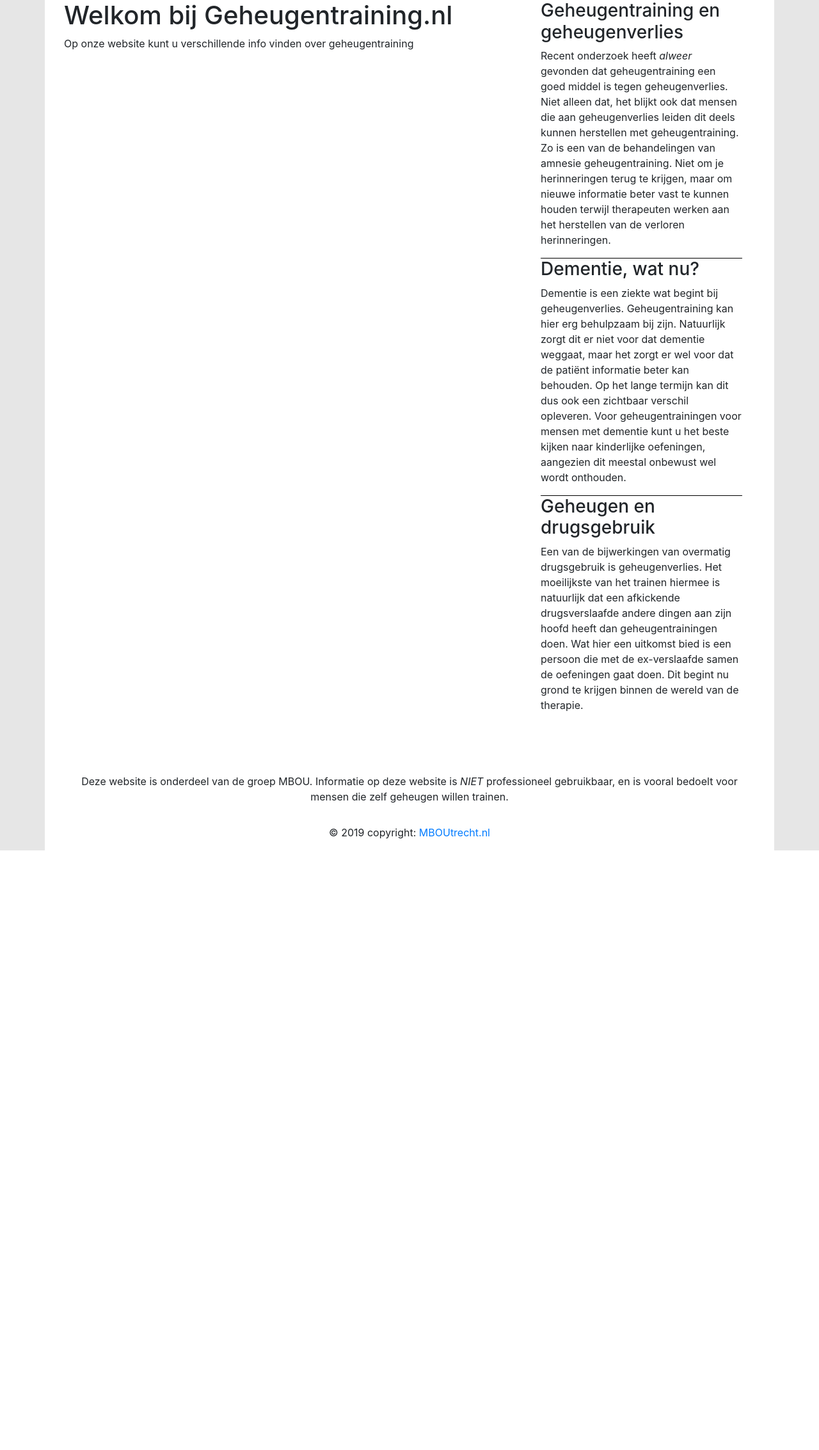
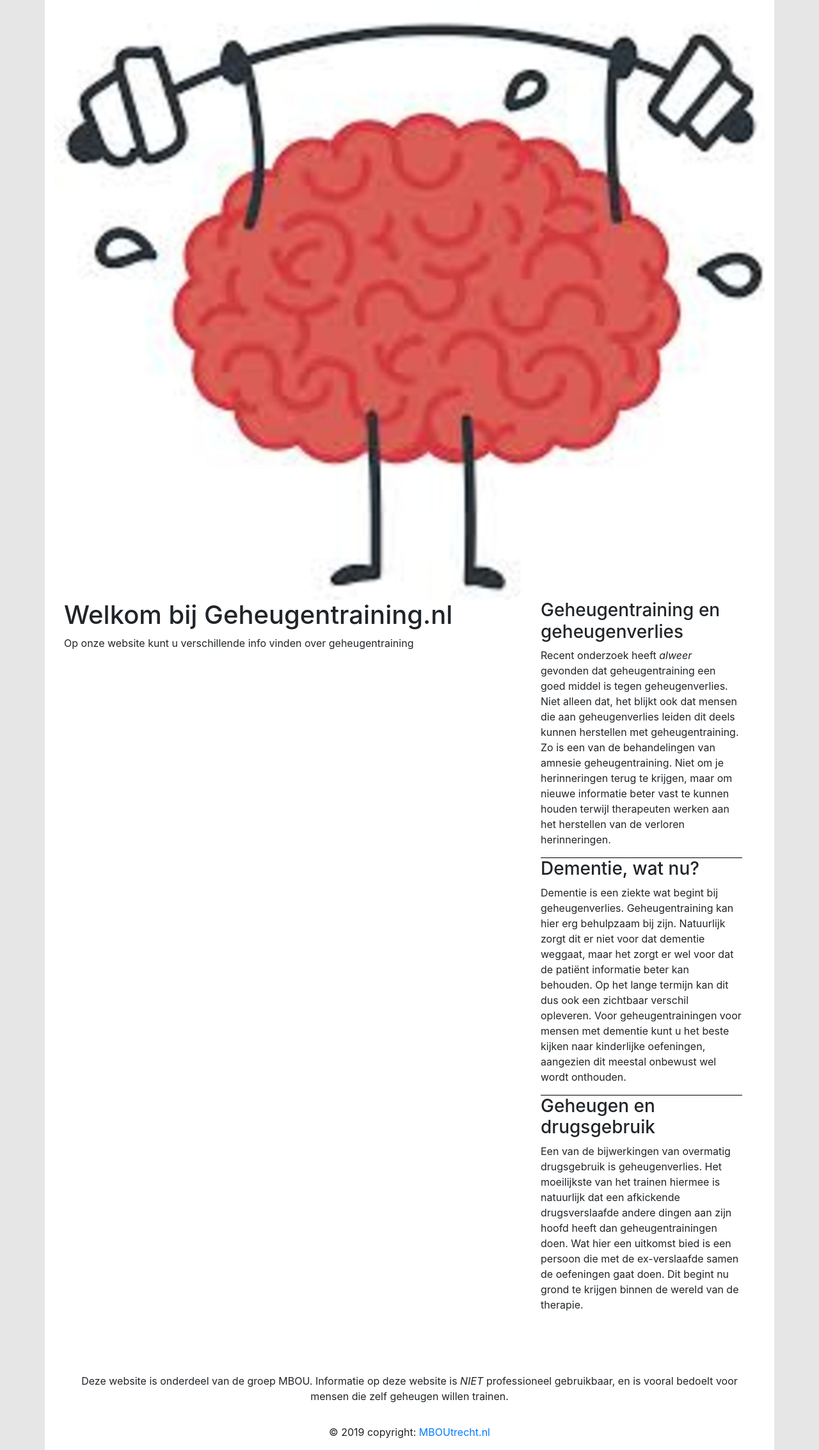
Before and after one commit to oneandonlydennis/Project3, a PHP site: page / in a window 1280 px wide. Shown: the part 56-2322 px from the top of the page at 64% size. Before the commit the page ends 1385 px from the top, so only its background shows below. Run offline with PHP 8.4, Linux system fonts and the light colour scheme; data that the repository does not hold is empty.

Commit message:
Added carousel to the homepage

```diff
--- a/index.php
+++ b/index.php
@@ -25,6 +25,18 @@
 	<?php include("resources/include/nav.php")?>
 	<div class="container">
 		<div class="row">
+		  <div class="col-12">
+		  	<?php
+			  if(isset($_GET["content"]) && $_GET["content"] == "home"){
+				include("./resources/include/carousel.php");
+			  }
+			  elseif(!isset($_GET["content"])){
+				include("./resources/include/carousel.php");
+			  }
+			  ?>
+		  </div>
+		  </div>
+		  <div class="row">
 			<div class="col-8">
 				<!--This dynamic main-part varies based on which webpage we are on-->
 				<div class="col-12">
--- /dev/null
+++ b/resources/include/carousel.php
@@ -0,0 +1,36 @@
+<head>
+<style>
+img{
+    max-width:100%;
+    height:auto;
+}
+}
+</style>
+</head>
+
+<div id="RotatingHome" class="carousel slide" data-ride="carousel">
+					<ol class="carousel-indicators">
+						<li data-target="#RotatingHome" data-slide-to="0" class="active"></li>
+						<li data-target="#RotatingHome" data-slide-to="1"></li>
+						<li data-target="#RotatingHome" data-slide-to="2"></li>
+					</ol>
+					<div class="carousel-inner" role="listbox">
+						<div class="carousel-item active">
+							<img src="./resources/images/carousel1.png" alt="First slide">
+						</div>
+						<div class="carousel-item">
+							<img src="./resources/images/carousel1.png" alt="Second slide">
+						</div>
+						<div class="carousel-item">
+							<img src="./resources/images/carousel1.png" alt="Third slide">
+						</div>
+					</div>
+					<a class="carousel-control-prev" href="#RotatingHome" role="button" data-slide="prev">
+						<span class="carousel-control-prev-icon" aria-hidden="true"></span>
+						<span class="sr-only">Previous</span>
+					</a>
+					<a class="carousel-control-next" href="#RotatingHome" role="button" data-slide="next">
+						<span class="carousel-control-next-icon" aria-hidden="true"></span>
+						<span class="sr-only">Next</span>
+					</a>
+				</div>
```
